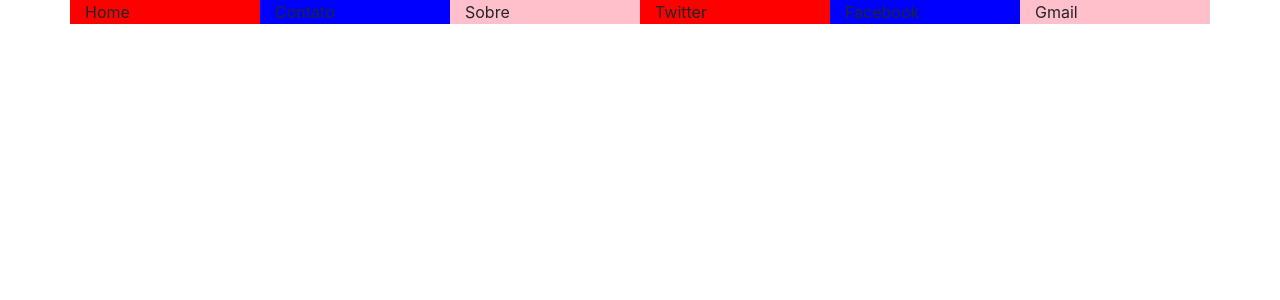
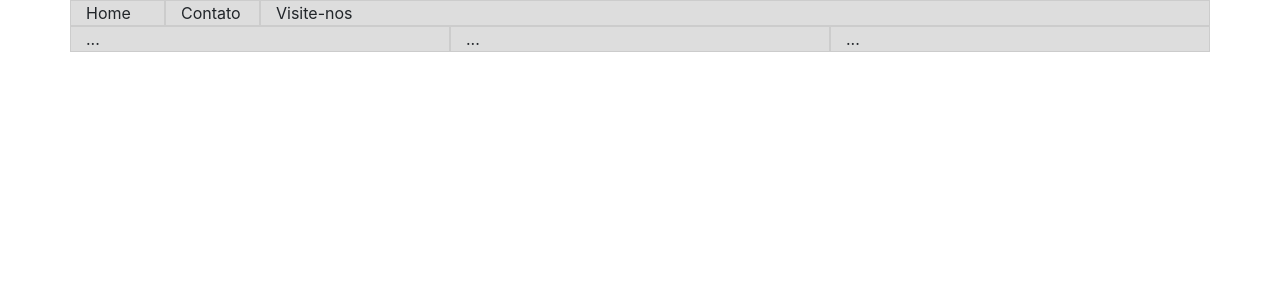
Before and after one commit to lufmalta/projetoteste2, a PHP site: page /projetoteste2/ in a window 1280 px wide. Shown: the top 300 px of the page. Run offline with PHP 8.4, Linux system fonts and the light colour scheme.

Commit message:
Bootstrap4- Manipulando colunas

```diff
--- a/index.php
+++ b/index.php
@@ -6,16 +6,25 @@
 	<!-- Traduzindo este meta: O width=device-width faz com que a width do site seja igual a width do dispositivo. O initial-scale=1 fala que o zoom inicial da pagina sera de 1 e n䯠devera ser alterado pelo navegador, porque o bootstrap ja vai fazer essa fun褯. E o shrink-to-fit=no, serve para o navegador n䯠encolher os conteudos da pagina, no caso da pagina ficar melhor, e deixar que o bootstrap fa衠isso. -->
 	<link rel="stylesheet" type="text/css" href="assets/css/bootstrap4-css/bootstrap.min.css">
 	<title>Projeto Bootstrap 4</title>
+	<style type="text/css">
+		.row [class^=col-], .row .col { /*esse comando class^=col-, faz pegar todas as classes que tiverem pelo menos a palavra col-, ou seja 顣omo o like do banco de dados, like col-%;*/
+			background-color:#DDD;
+			border:1px solid #CCC;
+		}
+	</style>
 </head>
 <body>
 	<div class="container" ">
 		<div class="row">
-			<div class="col" style="background-color:red;">Home</div>
-			<div class="col" style="background-color:blue;">Contato</div>
-			<div class="col" style="background-color:pink;">Sobre</div>
-			<div class="col" style="background-color:red;">Twitter</div>
-			<div class="col" style="background-color:blue;">Facebook</div>
-			<div class="col" style="background-color:pink;">Gmail</div>
+			<div class="col-sm-1">Home</div>
+			<div class="col-sm-1">Contato</div>
+			<div class="col-sm-10">Visite-nos</div>
+			<!-- <div class="w-100"></div> assim vocꡦaz uma nova linha e coloca as outras colunas que sobraram nela, a outra maneira 顣riando uma nova linha -->
+		</div>
+		<div class="row">
+			<div class="col-sm">...</div>
+			<div class="col-sm">...</div>
+			<div class="col-sm">...</div>
 		</div>
 	</div>
 
```
